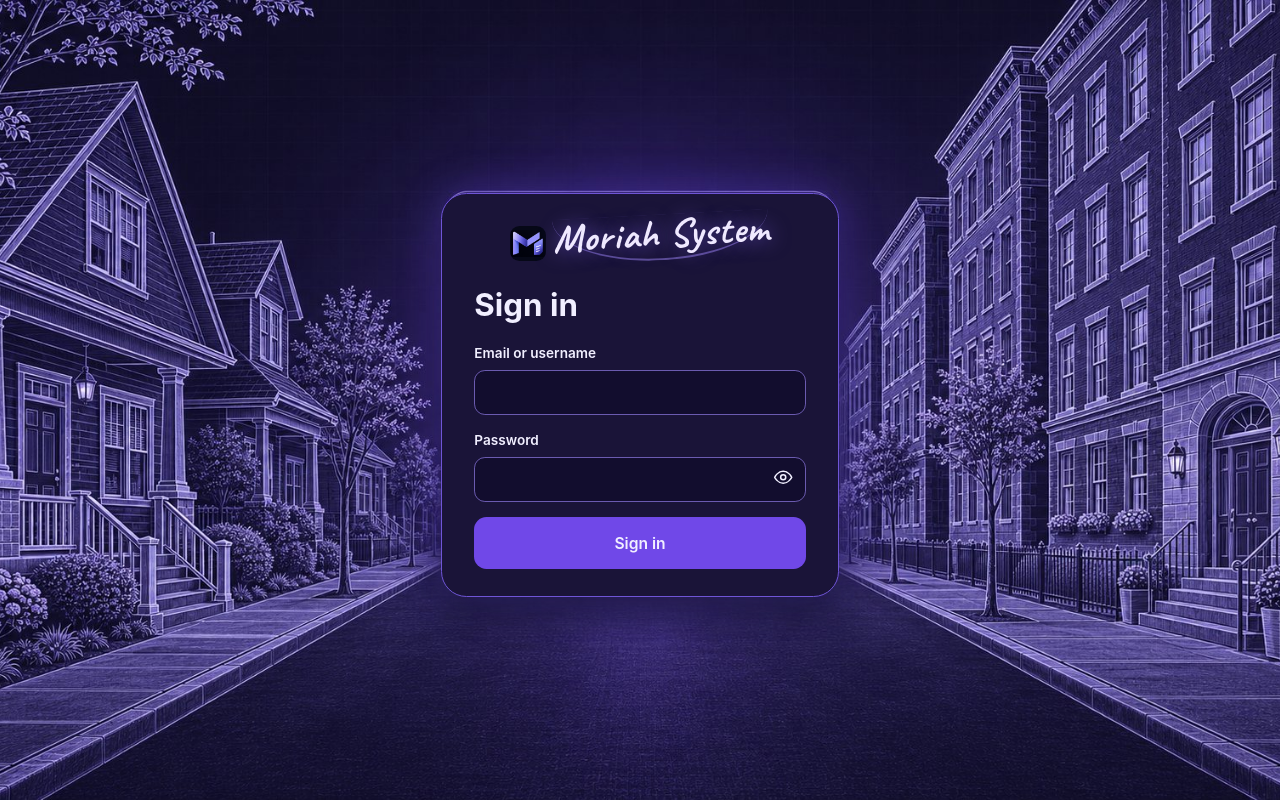
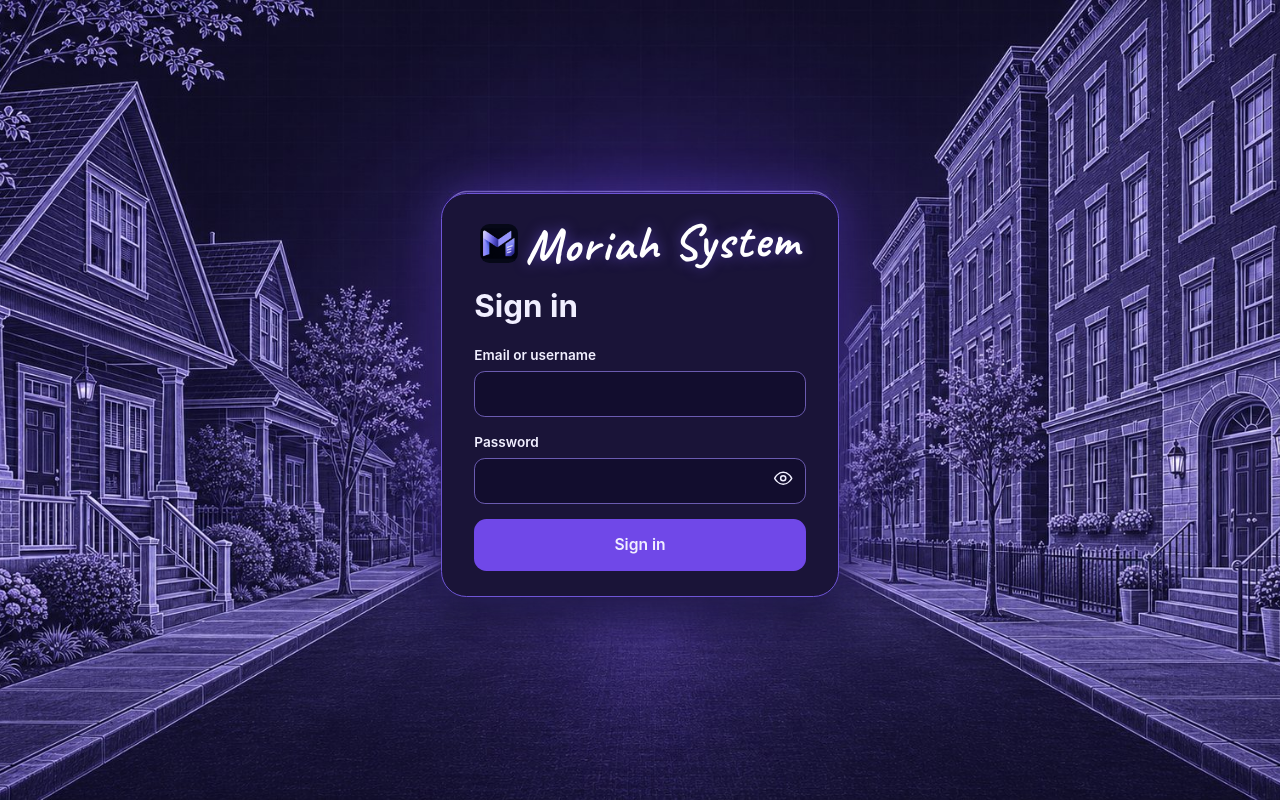
Before and after one commit to danmarques127-sys/Moriah_System, a website: page public/index.html in a window 1280 px wide. Drawn offline with Linux system fonts and the light colour scheme; no server answers.

Commit message:
Login: legible handwriting
Co-Authored-By: Claude Sonnet 5.5 <noreply@anthropic.com>
Claude-Session: https://claude.ai/code/session_0175X2bpSx2yrQWWUCHC5rqf

```diff
--- a/public/style.css
+++ b/public/style.css
@@ -342,3 +342,8 @@ td.rowact{white-space:nowrap}
 .lbrand{gap:.55em}
 .lbrand span{font-family:"Caveat","Segoe Print","Bradley Hand",cursive;font-size:2.9em;font-weight:700;line-height:1;letter-spacing:.02em;transform:rotate(-3deg);transform-origin:left center;color:#efe9ff;text-shadow:0 0 .5em #8b6bff99;display:inline-block;padding-bottom:.12em;border-bottom:.06em solid #a58bff77;border-radius:0 0 50% 50% / 0 0 100% 100%}
 .lbrand img{width:2.6em;height:2.6em}
+
+/* legible handwriting: larger, almost level, no underline, crisp white */
+.lbrand span{font-size:3.6em;font-weight:700;letter-spacing:.03em;transform:rotate(-1.5deg);transform-origin:center;color:#fff;text-shadow:0 0 .25em #7c5cff88;border-bottom:0;border-radius:0;padding:0}
+.lbrand{gap:.5em}
+.lbrand img{width:2.8em;height:2.8em}
```
